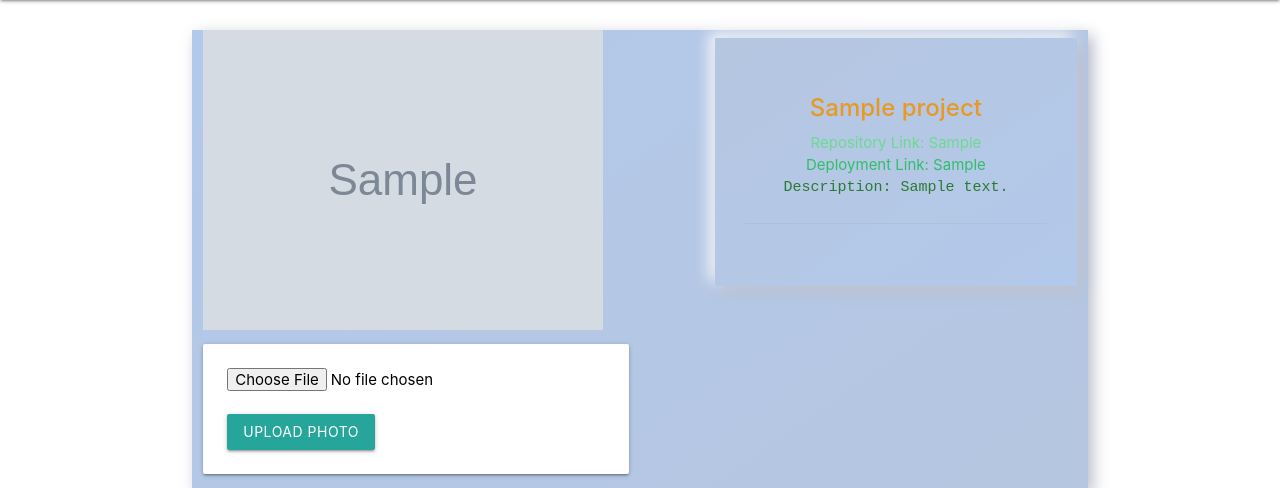
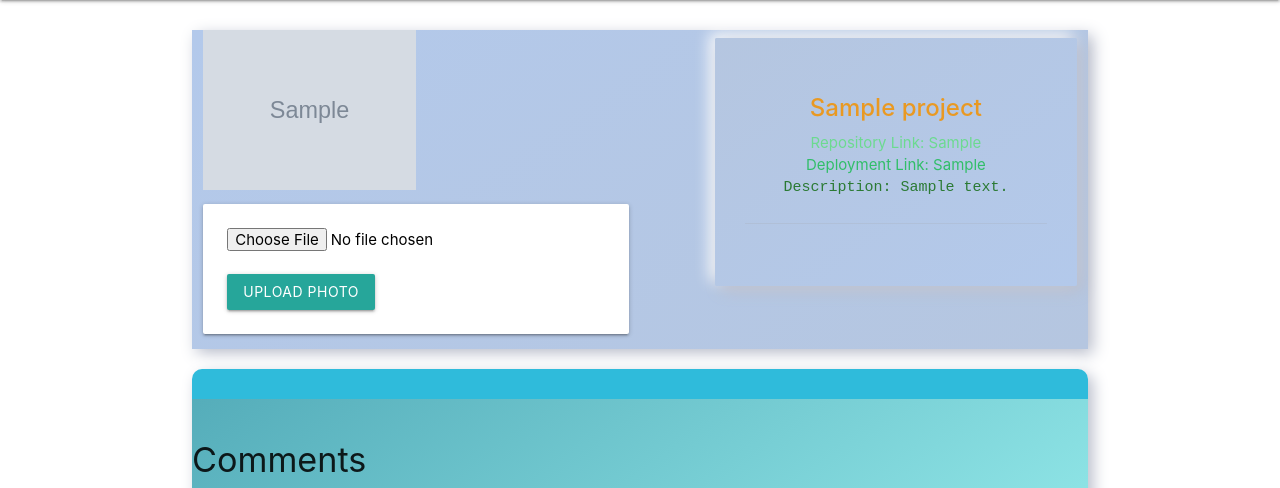
Before and after one commit to NoahCSmith93/General-Archive, a Django app: page /projects/1/ in a window 1280 px wide. Shown: the part 64-552 px from the top of the page. Run offline with Django 3.2, Linux system fonts and the light colour scheme; tables that the repository leaves empty hold one stand-in row (values such as "Sample post"); grey boxes marked "Sample" are stand-in pictures; some libraries are stand-ins or nearby versions.

Commit message:
fixes the img sizing in project details page

```diff
--- a/main_app/templates/projects/detail.html
+++ b/main_app/templates/projects/detail.html
@@ -3,7 +3,7 @@
 
     <div class="row">
         <div class="col s6">
-            <img src="{{ project.thumbnail }}" alt="Project thumbnail">
+            <img src="{{ project.thumbnail }}"  style="width:50% ;height:auto;"  alt="Project thumbnail">
             <form action="{% url 'add_project_photo' project.id %}" method="post" class="card-panel" enctype="multipart/form-data">
                 {% csrf_token %}
                 <input type="file" name="photo-file">
```
